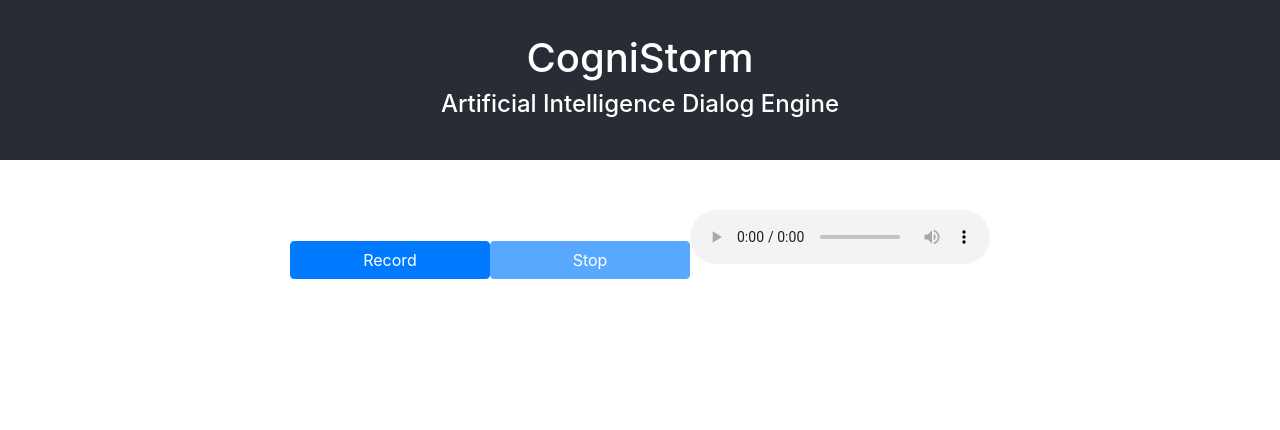
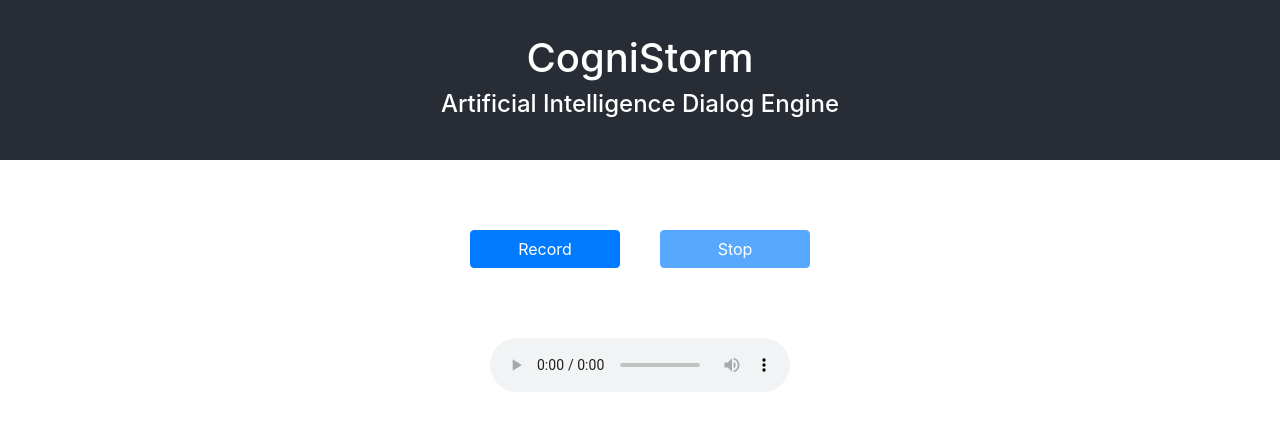
Before and after one commit to ryanchandler/cognistorm, a React (Create React App) app: page /record in a window 1280 px wide. Shown: the top 430 px of the page. Built offline with nearby package versions, Linux system fonts and the light colour scheme; what mic-recorder-to-mp3 would draw is missing.

Commit message:
modified interface layout

```diff
--- a/src/Record.js
+++ b/src/Record.js
@@ -96,11 +96,13 @@ class Record extends React.Component {
         <h1>CogniStorm</h1>
          <h4>Artificial Intelligence Dialog Engine</h4>
         </header>
-        <div style={{margin:"50px"}}>
-          <Button  className='button' onClick={this.start} disabled={this.state.isRecording}>Record</Button>
-          <Button  className='button'  onClick={this.stop} disabled={!this.state.isRecording}>Stop</Button>
-          <audio src={this.state.blobURL} controls="controls" />
+        <div style={{margin:"50px" ,justifyContent: 'center', alignItems: 'center'  }}>
+          <Button style={{width:"150px", margin:"20px"}}  className='button' onClick={this.start} disabled={this.state.isRecording}>Record</Button>
+          <Button style={{width:"150px", margin:"20px"}} className='button'  onClick={this.stop} disabled={!this.state.isRecording}>Stop</Button>
+
+
           </div>
+          <div style={{margin:"50px" ,justifyContent: 'center', alignItems: 'center' }}><audio src={this.state.blobURL} controls="controls" /></div>
       </div>
     );
   }
```
